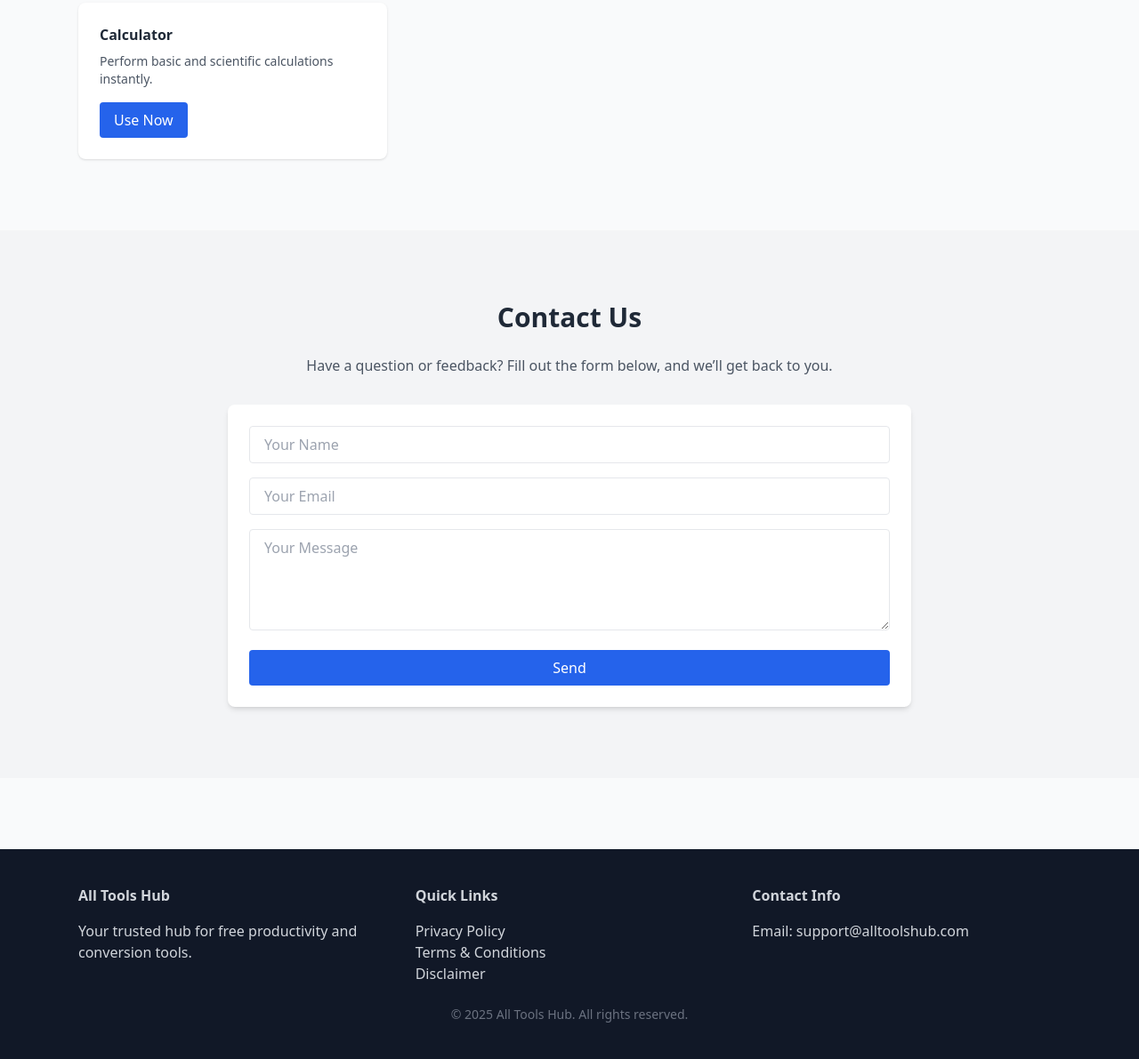
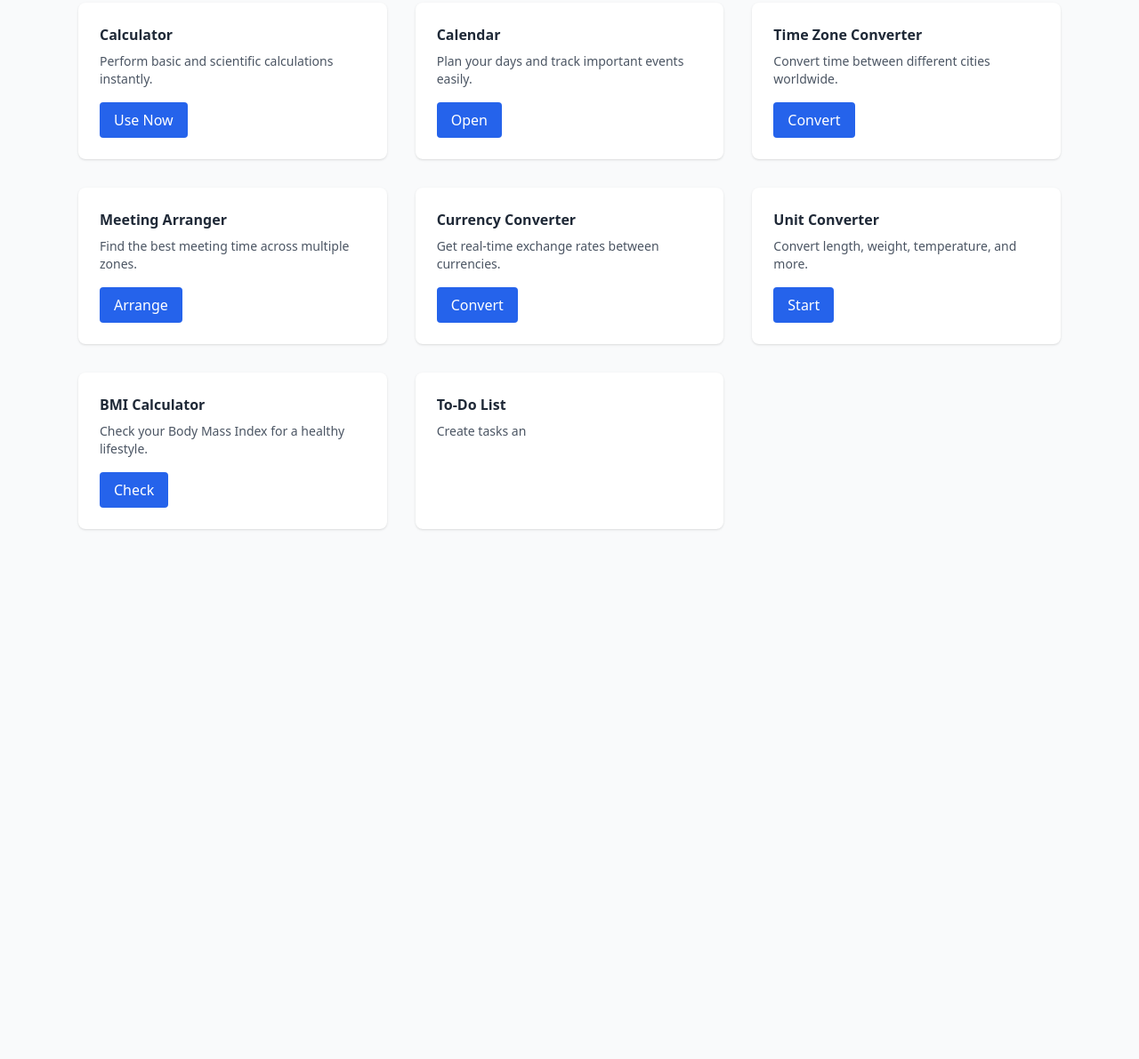
Before and after one commit to MHamza0425/my-project, a plain HTML site: page index.html in a window 1280 px wide. Shown: the part 1093-2284 px from the top of the page at 89% size. After the commit the page ends 1768 px from the top, so only its background shows below. Drawn offline with nearby package versions, Linux system fonts and the light colour scheme; files whose address does not match are found by name.

Commit message:
index.html

```diff
--- a/index.html
+++ b/index.html
@@ -18,10 +18,10 @@
         <a href="#about" class="hover:text-blue-600">About</a>
         <a href="#services" class="hover:text-blue-600">Services</a>
         <a href="#tools" class="hover:text-blue-600">Tools</a>
-        <a href="#contact" class="hover:text-blue-600">Contact</a>
         <a href="privacy.html" class="hover:text-blue-600">Privacy</a>
         <a href="terms.html" class="hover:text-blue-600">Terms</a>
         <a href="disclaimer.html" class="hover:text-blue-600">Disclaimer</a>
+        <a href="contact.html" class="hover:text-blue-600">Contact</a>
       </nav>
     </div>
   </header>
@@ -69,81 +69,57 @@
   <section id="tools" class="max-w-6xl mx-auto py-20 px-6">
     <h3 class="text-3xl font-bold mb-8 text-center">Our Free Tools</h3>
     <div class="grid grid-cols-1 sm:grid-cols-2 md:grid-cols-3 gap-8">
-      <!-- Example Tool Cards -->
+
+      <!-- Calculator -->
       <div class="bg-white p-6 rounded-lg shadow hover:shadow-lg">
         <h4 class="font-semibold mb-2">Calculator</h4>
         <p class="text-sm text-gray-600">Perform basic and scientific calculations instantly.</p>
         <button class="mt-4 bg-blue-600 text-white px-4 py-2 rounded hover:bg-blue-700">Use Now</button>
       </div>
-      <!-- (Other tool cards remain unchanged) -->
-    </div>
-  </section>
 
-  <!-- Contact Section -->
-  <section id="contact" class="bg-gray-100 py-20 px-6">
-    <div class="max-w-3xl mx-auto text-center">
-      <h3 class="text-3xl font-bold mb-6">Contact Us</h3>
-      <p class="text-gray-600 mb-8">Have a question or feedback? Fill out the form below, and we’ll get back to you.</p>
+      <!-- Calendar -->
+      <div class="bg-white p-6 rounded-lg shadow hover:shadow-lg">
+        <h4 class="font-semibold mb-2">Calendar</h4>
+        <p class="text-sm text-gray-600">Plan your days and track important events easily.</p>
+        <button class="mt-4 bg-blue-600 text-white px-4 py-2 rounded hover:bg-blue-700">Open</button>
+      </div>
 
-      <form id="contact-form" class="bg-white p-6 rounded-lg shadow-md">
-        <div class="mb-4">
-          <input type="text" name="name" placeholder="Your Name" required
-            class="w-full px-4 py-2 border rounded focus:ring-2 focus:ring-blue-500" />
-        </div>
-        <div class="mb-4">
-          <input type="email" name="email" placeholder="Your Email" required
-            class="w-full px-4 py-2 border rounded focus:ring-2 focus:ring-blue-500" />
-        </div>
-        <div class="mb-4">
-          <textarea name="message" placeholder="Your Message" rows="4" required
-            class="w-full px-4 py-2 border rounded focus:ring-2 focus:ring-blue-500"></textarea>
-        </div>
-        <button type="submit" class="w-full bg-blue-600 text-white px-4 py-2 rounded hover:bg-blue-700">Send</button>
-        <p id="form-status" class="mt-4 text-sm text-green-600 hidden">Message sent successfully!</p>
-      </form>
-    </div>
-  </section>
+      <!-- Time Zone Converter -->
+      <div class="bg-white p-6 rounded-lg shadow hover:shadow-lg">
+        <h4 class="font-semibold mb-2">Time Zone Converter</h4>
+        <p class="text-sm text-gray-600">Convert time between different cities worldwide.</p>
+        <button class="mt-4 bg-blue-600 text-white px-4 py-2 rounded hover:bg-blue-700">Convert</button>
+      </div>
 
-  <!-- Footer -->
-  <footer class="bg-gray-900 text-gray-300 py-10 mt-20">
-    <div class="max-w-6xl mx-auto grid grid-cols-1 md:grid-cols-3 gap-8 px-6">
-      <div>
-        <h4 class="font-semibold mb-4">All Tools Hub</h4>
-        <p>Your trusted hub for free productivity and conversion tools.</p>
+      <!-- Meeting Arranger -->
+      <div class="bg-white p-6 rounded-lg shadow hover:shadow-lg">
+        <h4 class="font-semibold mb-2">Meeting Arranger</h4>
+        <p class="text-sm text-gray-600">Find the best meeting time across multiple zones.</p>
+        <button class="mt-4 bg-blue-600 text-white px-4 py-2 rounded hover:bg-blue-700">Arrange</button>
       </div>
-      <div>
-        <h4 class="font-semibold mb-4">Quick Links</h4>
-        <ul>
-          <li><a href="privacy.html" class="hover:underline">Privacy Policy</a></li>
-          <li><a href="terms.html" class="hover:underline">Terms & Conditions</a></li>
-          <li><a href="disclaimer.html" class="hover:underline">Disclaimer</a></li>
-        </ul>
+
+      <!-- Currency Converter -->
+      <div class="bg-white p-6 rounded-lg shadow hover:shadow-lg">
+        <h4 class="font-semibold mb-2">Currency Converter</h4>
+        <p class="text-sm text-gray-600">Get real-time exchange rates between currencies.</p>
+        <button class="mt-4 bg-blue-600 text-white px-4 py-2 rounded hover:bg-blue-700">Convert</button>
       </div>
-      <div>
-        <h4 class="font-semibold mb-4">Contact Info</h4>
-        <p>Email: support@alltoolshub.com</p>
+
+      <!-- Unit Converter -->
+      <div class="bg-white p-6 rounded-lg shadow hover:shadow-lg">
+        <h4 class="font-semibold mb-2">Unit Converter</h4>
+        <p class="text-sm text-gray-600">Convert length, weight, temperature, and more.</p>
+        <button class="mt-4 bg-blue-600 text-white px-4 py-2 rounded hover:bg-blue-700">Start</button>
       </div>
-    </div>
-    <div class="text-center text-gray-500 mt-6 text-sm">
-      © 2025 All Tools Hub. All rights reserved.
-    </div>
-  </footer>
 
-  <!-- Script to Send Data to Google Apps Script -->
-  <script>
-    const scriptURL = "YOUR_GOOGLE_SCRIPT_WEB_APP_URL"; // Replace with your Web App URL
-    const form = document.getElementById("contact-form");
-    const statusMsg = document.getElementById("form-status");
+      <!-- BMI Calculator -->
+      <div class="bg-white p-6 rounded-lg shadow hover:shadow-lg">
+        <h4 class="font-semibold mb-2">BMI Calculator</h4>
+        <p class="text-sm text-gray-600">Check your Body Mass Index for a healthy lifestyle.</p>
+        <button class="mt-4 bg-blue-600 text-white px-4 py-2 rounded hover:bg-blue-700">Check</button>
+      </div>
 
-    form.addEventListener("submit", e => {
-      e.preventDefault();
-      fetch(scriptURL, { method: "POST", body: new FormData(form) })
-        .then(() => {
-          statusMsg.classList.remove("hidden");
-          form.reset();
-        })
-        .catch(err => alert("Error sending message: " + err.message));
-    });
-  </script>
-</body>
-</html>
+      <!-- To-Do List -->
+      <div class="bg-white p-6 rounded-lg shadow hover:shadow-lg">
+        <h4 class="font-semibold mb-2">To-Do List</h4>
+        <p class="text-sm text-gray-600">Create tasks an
```
